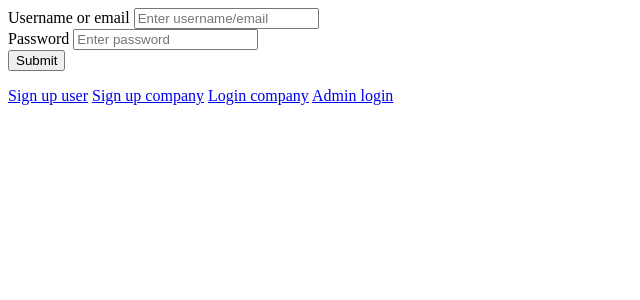
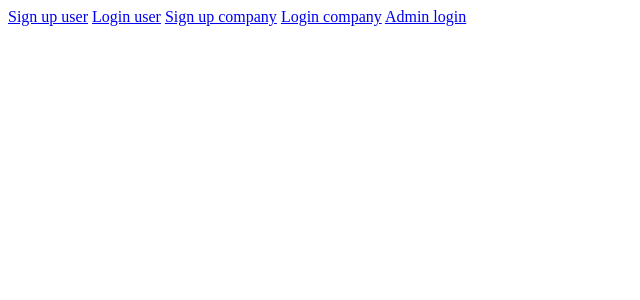
Before and after one commit to rykagene/django-project, a Django app: page / in a window 1280 px wide. Shown: the top 300 px of the page, without its empty margins (0-640 px from the left). Run offline with Django 4.2, Linux system fonts and the light colour scheme.

Commit message:
user_homepage

```diff
--- /dev/null
+++ b/Venari_portal/venari/templates/index.html
@@ -0,0 +1,5 @@
+<a href="/signup/">Sign up user</a>
+<a href="/login/">Login user</a>
+<a href="/company_signup/">Sign up company</a>
+<a href="/company_login/">Login company</a>
+<a href="/admin_login/">Admin login</a>
--- a/Venari_portal/venari/templates/login.html
+++ b/Venari_portal/venari/templates/login.html
@@ -10,7 +10,3 @@
     </div>
     <input type="submit" value="Submit">
 </form>
-<a href="/signup/">Sign up user</a>
-<a href="/company_signup/">Sign up company</a>
-<a href="/company_login/">Login company</a>
-<a href="/admin_login/">Admin login</a>
--- a/Venari_portal/venari/urls.py
+++ b/Venari_portal/venari/urls.py
@@ -4,9 +4,14 @@ from django.conf import settings
 from django.conf.urls.static import static
 
 urlpatterns = [
+
+    path('', views.index, name="landing page"),
     #job seeker
-    path("", views.user_login, name="login"), #change this if landing page is finish
+    path('login/', views.user_login, name="login"),
     path("signup/", views.user_signup, name="signup"),
+    path("user_homepage/", views.user_homepage, name="homepage"),
+    path('logout/', views.Logout, name='logout'),
+
 
     #admin
     path("admin_login/", views.admin_login, name="admin login"),
--- a/Venari_portal/venari/views.py
+++ b/Venari_portal/venari/views.py
@@ -1,13 +1,15 @@
 from django.shortcuts import render, redirect
 from django.contrib.auth.models import User
-from django.contrib.auth import authenticate, login
+from django.contrib.auth import authenticate, login, logout
 from django.contrib import messages
 from . models import *
 
+def index(request):
+    return render(request, "index.html")
+
 def user_login(request):
     if request.user.is_authenticated:
-        messages.error(request, "Already logged in.")
-        return redirect("/")
+        return redirect("/login")
     else:
         if request.method == "POST":
             username = request.POST.get('username')
@@ -34,7 +36,7 @@ def user_login(request):
                     user1 = company.objects.get(user=user)
                 if user1.user_type == "applicant" and user1.status=="Activate":
                     login(request, user)
-                    return redirect("/login")
+                    return redirect("/user_homepage")
                 elif user1.user_type == "applicant" and user1.status=="Deactivate":
                     messages.error(request, "Account is deactivated. Please contact the admin.")
                     return redirect('/login')
@@ -49,15 +51,15 @@ def user_login(request):
 
 def user_signup(request):
     if request.method=="POST":
-        username = request.POST['Username']
-        email = request.POST['Username']
-        first_name=request.POST['First_name']
-        last_name=request.POST['Last_name']
-        password = request.POST['Password']
-        cpass = request.POST['Confirm_password']
-        phone = request.POST['Phone_number']
-        gender = request.POST['Gender']
-        #image = "none"
+        username = request.POST['username']
+        email = request.POST['email']
+        first_name=request.POST['first_name']
+        last_name=request.POST['last_name']
+        password = request.POST['password']
+        cpass = request.POST['confirm_password']
+        phone = request.POST['phone_number']
+        profile_picture = request.FILES['profile_picture']
+        gender = request.POST['gender']
         uniqueemail = User.objects.filter(email=email)
         uniqueuser = User.objects.filter(username=username)
         if uniqueemail:
@@ -70,14 +72,23 @@ def user_signup(request):
             messages.error(request, "Password doesn't match.")
             return redirect('/login')
 
-        user = User.objects.create_user(first_name=first_name, last_name=last_name, email=email, username=email, password=password)
-        applicants = job_seeker.objects.create(user=user, email=email, phone_number=phone, password=password, gender=gender, user_type="applicant", status="Activate")
+        user = User.objects.create_user(first_name=first_name, last_name=last_name, email=email, username=username, password=password)
+        applicants = job_seeker.objects.create(user=user, email=email, phone_number=phone, password=password, gender=gender, profile_image=profile_picture, user_type="applicant", status="Activate")
         user.save()
         applicants.save()
-        #logout(request)
         return render(request, "login.html")
     return render(request, "signup.html")
 
+def user_homepage(request):
+    username = request.user.username
+    context = {'username': username}
+    return render(request, 'user_homepage.html', context)
+
+def Logout(request):
+    logout(request)
+    return redirect('/')
+
+#Company side
 def company_signup(request):
     if request.method=="POST":
         username = request.POST['username']
@@ -154,6 +165,9 @@ def company_login(request):
                 return redirect('/company_login')
     return render(request, "company_login.html")
 
+
+
+#Admin Side
 def admin_login(request):
     if request.user.is_authenticated:
         messages.error(request, "Already logged in.")
```
Also changed, not shown: Venari_portal/venari/templates/signup.html (+7 -7 lines), Venari_portal/venari/templates/user_homepage.html (added, +16 -0 lines), Venari_portal/db.sqlite3, Venari_portal/venari/media/icon.png (added), Venari_portal/venari/media/smc_2023-04-14-03-11-59.png (added).
